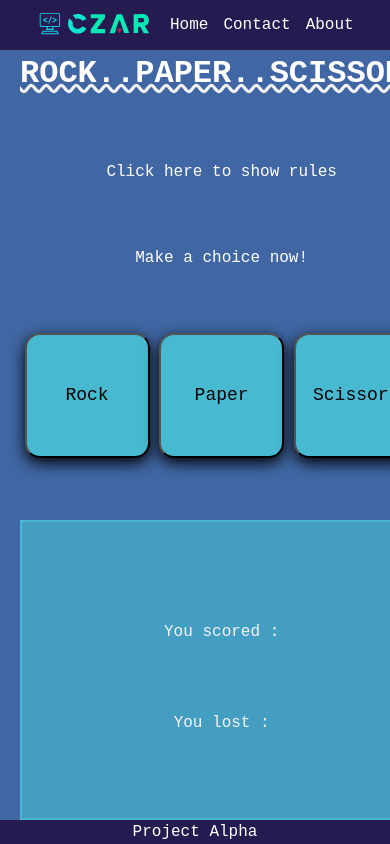
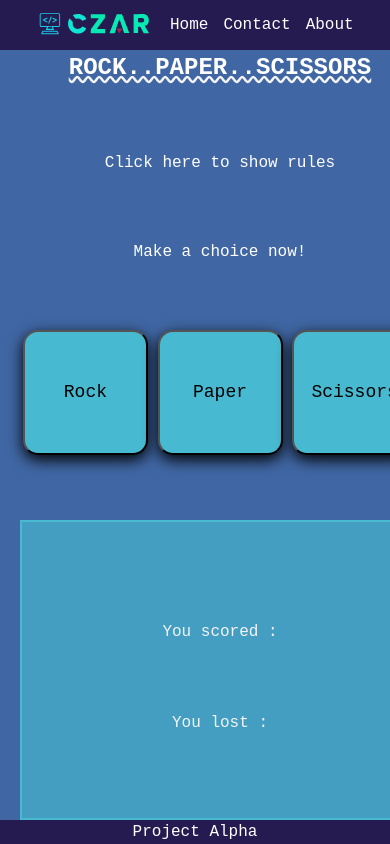
Before and after one commit to Nortey-Micheal/Give_me_rock, a plain HTML site: page index.html in a window 390 px wide. Shown: the top 844 px of the page. Drawn offline with Linux system fonts and the light colour scheme.

Commit message:
feat: change heading size

```diff
--- a/styles.css
+++ b/styles.css
@@ -113,7 +113,7 @@ p.rulePara {
 
 @media (max-width: 800px) {
     body {
-        font-size: 16px;
+        font-size: medium;
     }
 
     img {
@@ -124,4 +124,13 @@ p.rulePara {
         max-width: 150px;
         max-height: 150px;
     }
+
+    h1{
+        font-size: x-large;
+    }
+
+    .scores {
+        width: 400px;
+        margin: 0 auto;
+    }
 }
```
